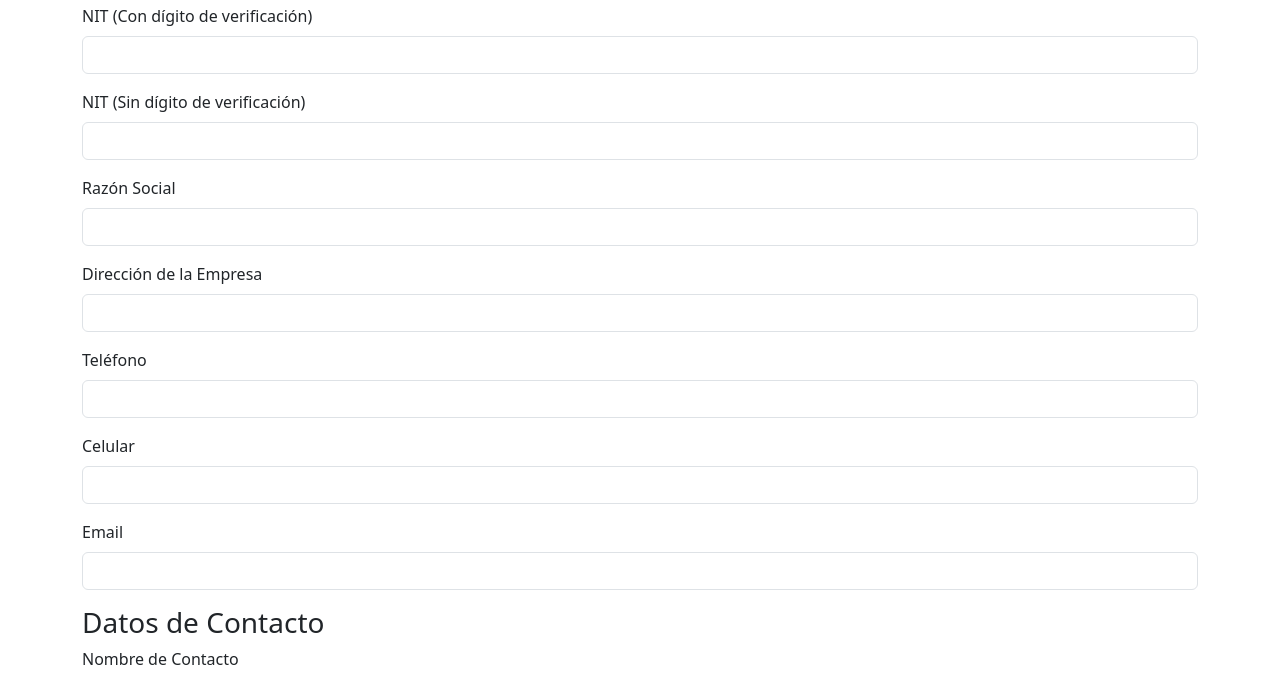
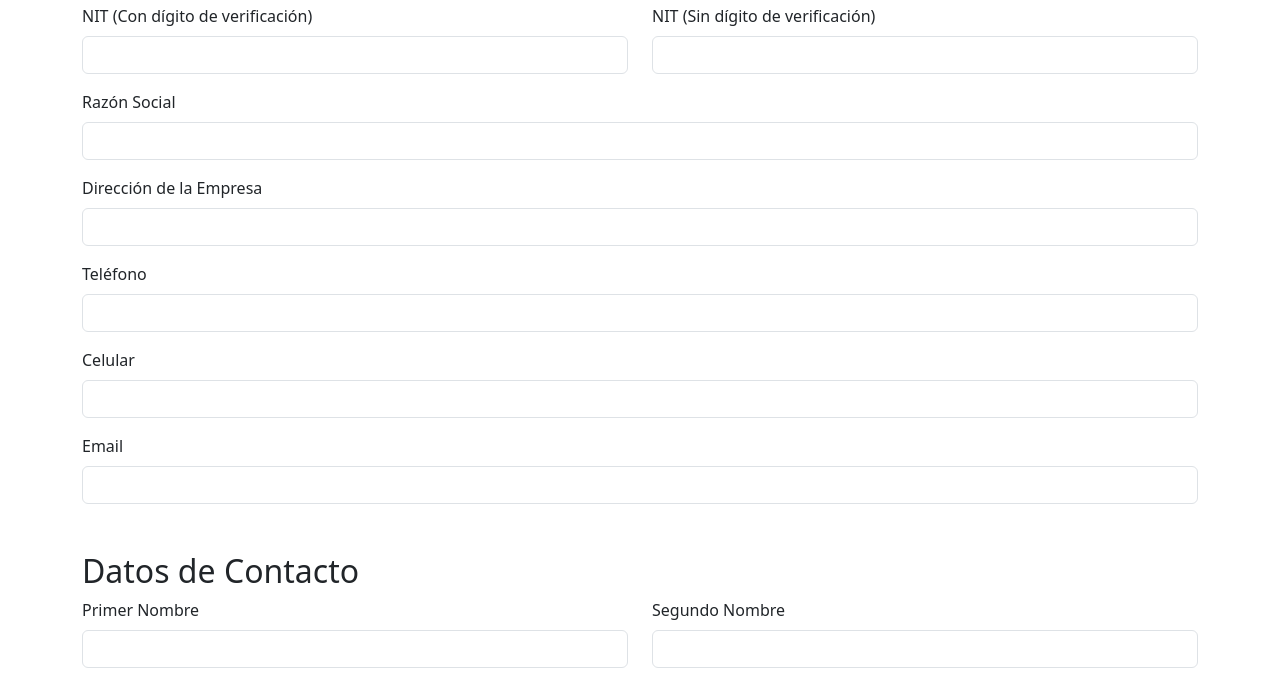
Before and after one commit to jeffersonquintero09/supplier-form, a website: page views/formulario-creacion.html in a window 1280 px wide. Shown: the part 245-924 px from the top of the page. Drawn offline with nearby package versions, Linux system fonts and the light colour scheme.

Commit message:
Estilos formularios añadidos

```diff
--- a/views/formulario-creacion.html
+++ b/views/formulario-creacion.html
@@ -24,13 +24,19 @@
     <h2>Formulario de Proveedor</h2>
     <form id="proveedorForm" action="/crearProveedor" method="post" enctype="multipart/form-data">
       <!-- Campos del formulario -->
-      <div class="mb-3">
+      <div class="row mb-3">
+        <div class="col">
+          <div class="form-outline">
             <label for="nit" class="form-label">NIT (Con dígito de verificación)</label>
             <input type="text" class="form-control" id="nit" name="nit" required>
           </div>
-      <div class="mb-3">
+        </div>
+        <div class="col">
+          <div class="form-outline">
             <label for="nitSinVerificacion" class="form-label">NIT (Sin dígito de verificación)</label>
             <input type="text" class="form-control" id="nitSinVerificacion" name="nitSinVerificacion" required>
+          </div>
+        </div>
       </div>
       <div class="mb-3">
         <label for="razonSocial" class="form-label">Razón Social</label>
@@ -54,14 +60,20 @@
       </div>
 
       <!-- Campos de datos de contacto -->
-      <h3>Datos de Contacto</h3>
-      <div class="mb-3">
-        <label for="nombreContacto" class="form-label">Nombre de Contacto</label>
+      <h2 class="mt-5">Datos de Contacto</h2>
+      <div class="row mb-3">
+        <div class="col">
+          <div class="form-outline">
+            <label for="nombreContacto" class="form-label">Primer Nombre</label>
             <input type="text" class="form-control" id="nombreContacto" name="nombreContacto" required>
           </div>
-      <div class="mb-3">
+        </div>
+        <div class="col">
+          <div class="form-outline">
             <label for="segundoNombre" class="form-label">Segundo Nombre</label>
             <input type="text" class="form-control" id="segundoNombre" name="segundoNombre">
+          </div>
+        </div>
       </div>
       <div class="mb-3">
         <label for="apellidos" class="form-label">Apellidos</label>
@@ -95,9 +107,18 @@
       </div>
 
       <!-- Botón para enviar el formulario -->
-      <button type="submit" class="btn btn-primary">Enviar</button>
+      <button type="submit" class="btn btn-primary mb-3">Enviar</button>
     </form>
   </div>
+
+  <footer class="bg-light text-center text-lg-start">
+    <!-- Copyright -->
+    <div class="text-center p-3" style="background-color: rgba(0, 0, 0, 0.2);">
+      © 2023 Copyright:
+      <a class="text-dark text-decoration-none" href="https://pcpplasticos.co/">pcpplasticos.co</a>
+    </div>
+    <!-- Copyright -->
+  </footer>
 
   <!-- Enlaza el archivo JavaScript de Bootstrap 5.3.0 y Popper.js -->
   <script src="https://cdn.jsdelivr.net/npm/@popperjs/core@2.11.6/dist/umd/popper.min.js"></script>
```
Also changed, not shown: public/index.html (+9 -0 lines), public/images/LOGO_PCP_final-01.jpg (deleted). Lines whose indentation alone changed are shown as unchanged.
